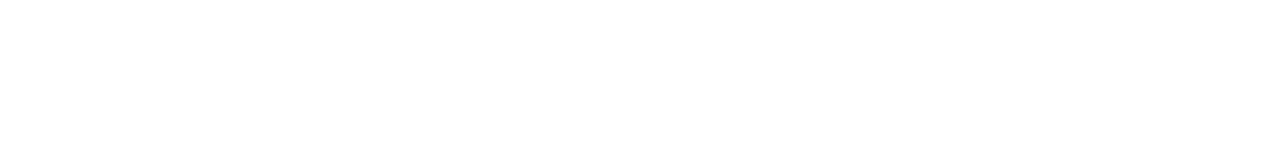
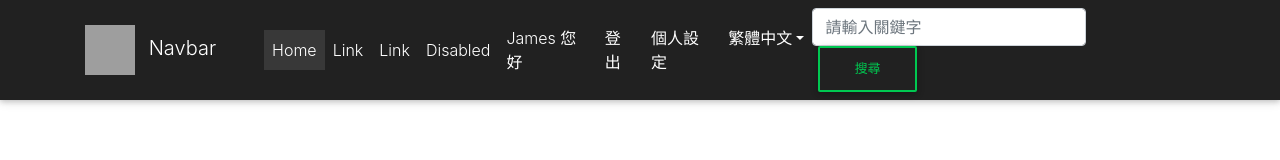
Before and after one commit to shan0816/0807, a plain HTML site: page index.html in a window 1280 px wide. Drawn offline with nearby package versions, Linux system fonts and the light colour scheme; grey boxes are pictures that could not be loaded.

Commit message:
index navbar.html

```diff
--- a/index.html
+++ b/index.html
@@ -28,7 +28,70 @@
   </head>
 
   <body>
+    <!-- Color設定    藍色 primary    灰色 secondary    綠色 success    紅色 danger   黃色 warning    黑色 dark    土耳其藍色 info -->
+    <!-- navbar > navbar-brand(左上角標題) + navbar-toggler(漢堡選單) + collapse(隱藏選單區)  -->
+    <nav class="navbar navbar-expand-lg navbar-dark bg-dark">
+        <div class="container">
+            <!--左上角標題-->
+            <a class="navbar-brand mr-5" href="#">
+            <img src="https://picsum.photos/50/50/?random=1" class="d-inline-block align-center mr-2" alt="">
+              Navbar
+            </a>
 
+            <!--漢堡選單 navbar-toggler-->
+            <button class="navbar-toggler" type="button" data-toggle="collapse" data-target="#navbarSupportedContent" aria-controls="navbarSupportedContent" aria-expanded="false" aria-label="Toggle navigation">
+                <span class="navbar-toggler-icon"></span>
+            </button>
+
+            <!-- 隱藏選單區 navbar-collapse -->
+            <div class="collapse navbar-collapse text-center text-sm-left" id="navbarSupportedContent">
+
+                <!--左選單-->
+                <ul class="navbar-nav mr-auto">
+
+                    <li class="nav-item active">
+                        <a class="nav-link" href="#">Home <span class="sr-only">(current)</span></a>
+                    </li>
+
+                    <li class="nav-item"><a class="nav-link" href="#">Link</a></li>
+                    <li class="nav-item"><a class="nav-link" href="#">Link</a></li>
+                    <li class="nav-item"><a class="nav-link disabled" href="#">Disabled</a></li>
+
+                </ul>
+                <!-- navbar-nav 左選單 -->
+
+
+                <!--右選單-->
+                <ul class="navbar-nav">
+                    <li class="nav-item"><a class="nav-link" href="#">James 您好</a></li>
+                    <li class="nav-item"><a class="nav-link" href="#">登出</a></li>
+                    <li class="nav-item"><a class="nav-link" href="#">個人設定</a></li>
+
+                    <!-- 下拉選單 -->
+                    <li class="nav-item dropdown">
+                        <a class="nav-link dropdown-toggle" href="#" id="navbarDropdown" role="button" data-toggle="dropdown" aria-haspopup="true" aria-expanded="false">繁體中文</a>
+                        <div class="dropdown-menu" aria-labelledby="navbarDropdown">
+                            <a class="dropdown-item" href="#">繁體中文</a>
+                            <a class="dropdown-item" href="#">English</a>
+                            <div class="dropdown-divider"></div>
+                            <a class="dropdown-item" href="#">日本語</a>
+                        </div>
+                    </li>
+                </ul>
+                <!-- navbar-nav 右選單 -->
+
+
+                <!-- 搜尋表單 -->
+                <form class="form-inline my-2 my-lg-0">
+                    <input class="form-control mr-sm-2" type="search" placeholder="請輸入關鍵字" aria-label="Search">
+                    <button class="btn btn-outline-success my-2 my-sm-0" type="submit">搜尋</button>
+                </form>
+
+            </div>
+            <!-- navbar-collapse 隱藏選單區結束-->
+        </div>
+        <!-- container -->
+    </nav>
 
 
 
```
